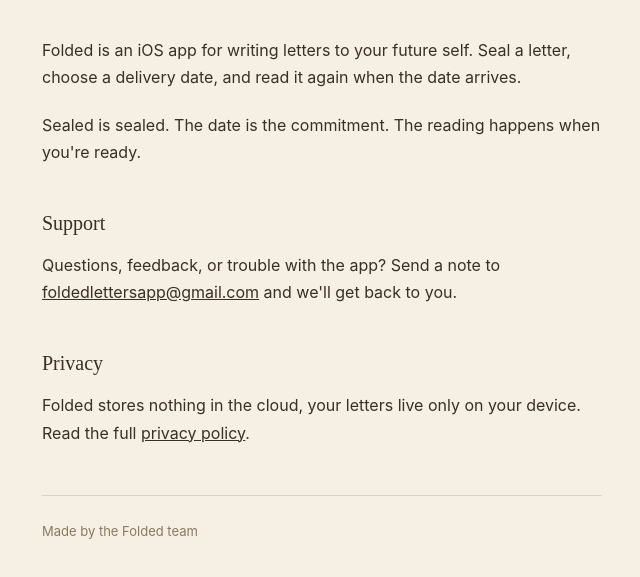
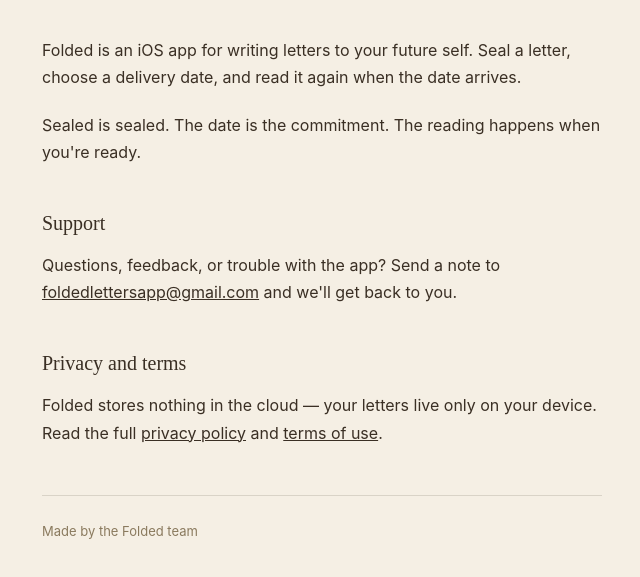
Before and after one commit to foldedapp/folded, a plain HTML site: page index.html in a window 1280 px wide. Shown: the part 133-710 px from the top of the page, without its empty margins (318-958 px from the left). Drawn offline with Linux system fonts and the light colour scheme.

Commit message:
Update index.html

```diff
--- a/index.html
+++ b/index.html
@@ -60,8 +60,8 @@
     <h2>Support</h2>
     <p>Questions, feedback, or trouble with the app? Send a note to <a href="mailto:foldedlettersapp@gmail.com">foldedlettersapp@gmail.com</a> and we'll get back to you.</p>
 
-    <h2>Privacy</h2>
-    <p>Folded stores nothing in the cloud, your letters live only on your device. Read the full <a href="privacy.html">privacy policy</a>.</p>
+    <h2>Privacy and terms</h2>
+    <p>Folded stores nothing in the cloud — your letters live only on your device. Read the full <a href="privacy.html">privacy policy</a> and <a href="terms.html">terms of use</a>.</p>
 
     <p class="footer">Made by the Folded team</p>
   </div>
```
